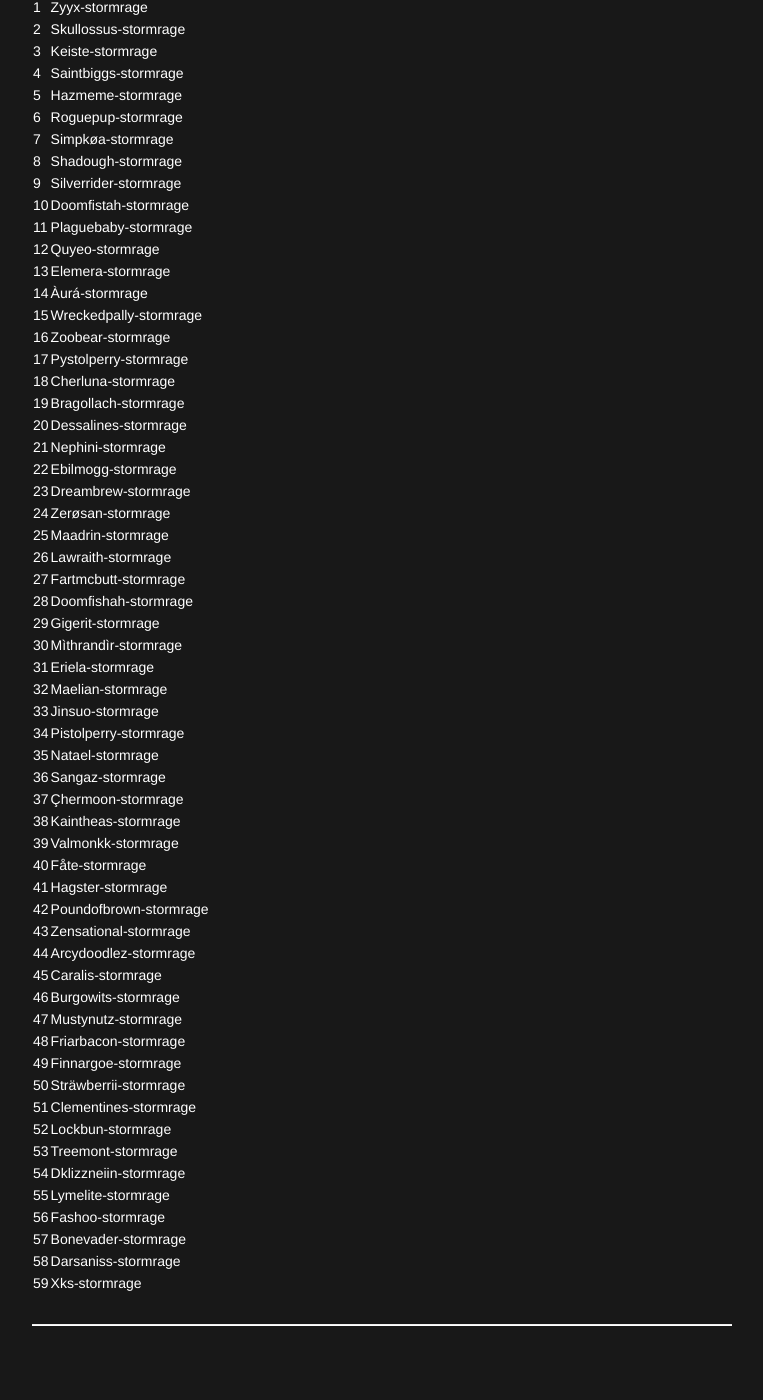
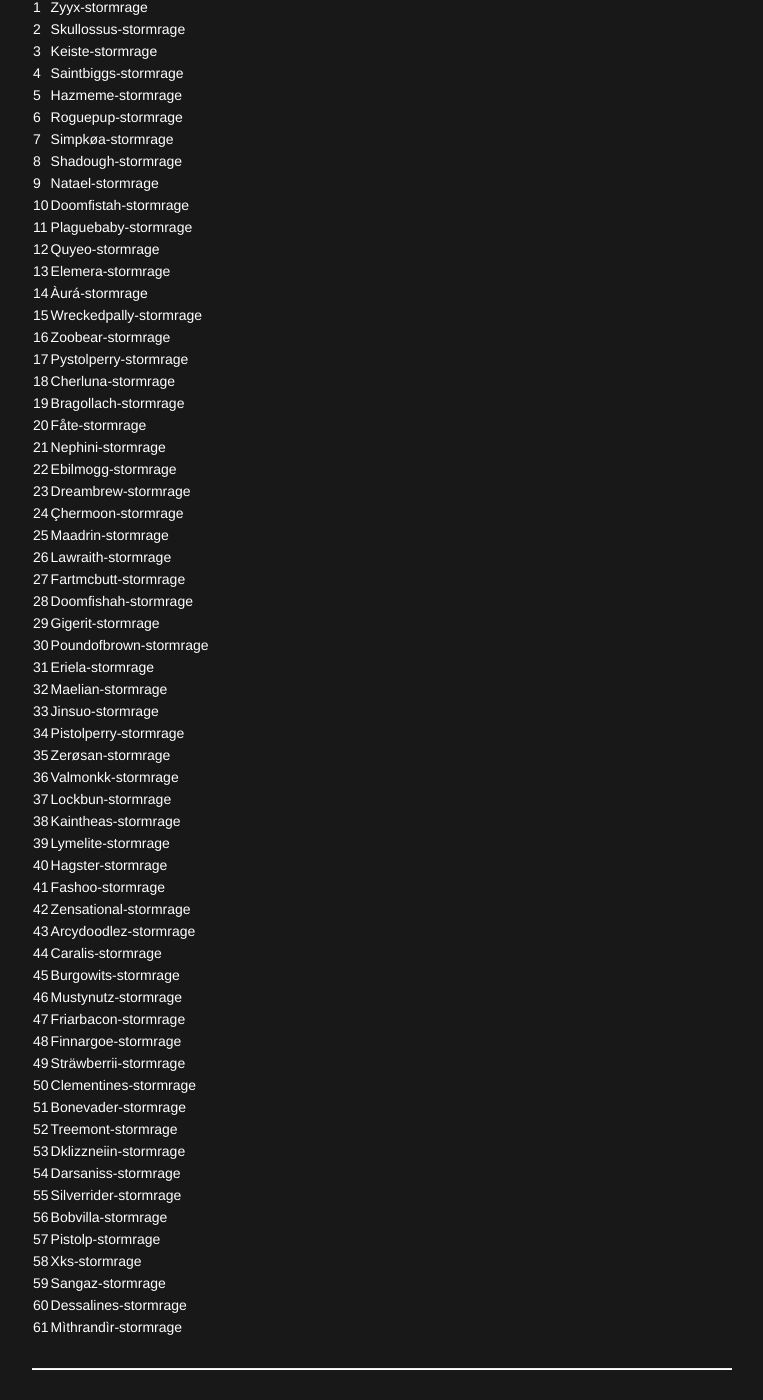
Before and after one commit to omegabiscuit/omegabiscuit.github.io, a Jekyll site: the page built from pages/progression_sk.md, in a window 1280 px wide and 1400 px high, scrolled down 156 px. Shown: the whole window, without its empty margins (258-1021 px from the left). Built offline with Jekyll 4.4.1, drawn with Linux system fonts in a browser that asks for light colours; before the commit the page ends 1512 px from its top, so only the background shows below that; some of the changed text lies outside the part shown.

Commit message:
update SK List

```diff
--- a/pages/progression_sk.md
+++ b/pages/progression_sk.md
@@ -24,43 +24,45 @@ tagline: updated 1/22 11:56
 |17 |Pystolperry-stormrage |
 |18 |Cherluna-stormrage    |
 |19 |Bragollach-stormrage  |
-|20 |Dessalines-stormrage  |
+|20 |Fåte-stormrage        |
 |21 |Nephini-stormrage     |
 |22 |Ebilmogg-stormrage    |
 |23 |Dreambrew-stormrage   |
-|24 |Zerøsan-stormrage     |
+|24 |Çhermoon-stormrage    |
 |25 |Maadrin-stormrage     |
 |26 |Lawraith-stormrage    |
 |27 |Fartmcbutt-stormrage  |
 |28 |Doomfishah-stormrage  |
 |29 |Gigerit-stormrage     |
-|30 |Mìthrandìr-stormrage  |
+|30 |Poundofbrown-stormrage|
 |31 |Eriela-stormrage      |
 |32 |Maelian-stormrage     |
 |33 |Jinsuo-stormrage      |
 |34 |Pistolperry-stormrage |
-|35 |Natael-stormrage      |
-|36 |Sangaz-stormrage      |
-|37 |Çhermoon-stormrage    |
+|35 |Zerøsan-stormrage     |
+|36 |Valmonkk-stormrage    |
+|37 |Lockbun-stormrage     |
 |38 |Kaintheas-stormrage   |
-|39 |Valmonkk-stormrage    |
-|40 |Fåte-stormrage        |
-|41 |Hagster-stormrage     |
-|42 |Poundofbrown-stormrage|
-|43 |Zensational-stormrage |
-|44 |Arcydoodlez-stormrage |
-|45 |Caralis-stormrage     |
-|46 |Burgowits-stormrage   |
-|47 |Mustynutz-stormrage   |
-|48 |Friarbacon-stormrage  |
-|49 |Finnargoe-stormrage   |
-|50 |Sträwberrii-stormrage |
-|51 |Clementines-stormrage |
-|52 |Lockbun-stormrage     |
-|53 |Treemont-stormrage    |
-|54 |Dklizzneiin-stormrage |
-|55 |Lymelite-stormrage    |
-|56 |Fashoo-stormrage      |
-|57 |Bonevader-stormrage   |
-|58 |Darsaniss-stormrage   |
-|59 |Xks-stormrage         |
+|39 |Lymelite-stormrage    |
+|40 |Hagster-stormrage     |
+|41 |Fashoo-stormrage      |
+|42 |Zensational-stormrage |
+|43 |Arcydoodlez-stormrage |
+|44 |Caralis-stormrage     |
+|45 |Burgowits-stormrage   |
+|46 |Mustynutz-stormrage   |
+|47 |Friarbacon-stormrage  |
+|48 |Finnargoe-stormrage   |
+|49 |Sträwberrii-stormrage |
+|50 |Clementines-stormrage |
+|51 |Bonevader-stormrage   |
+|52 |Treemont-stormrage    |
+|53 |Dklizzneiin-stormrage |
+|54 |Darsaniss-stormrage   |
+|55 |Silverrider-stormrage |
+|56 |Bobvilla-stormrage    |
+|57 |Pistolp-stormrage     |
+|58 |Xks-stormrage         |
+|59 |Sangaz-stormrage      |
+|60 |Dessalines-stormrage  |
+|61 |Mìthrandìr-stormrage  |
```
Also changed, not shown: other parts of pages/progression_sk.md (+2 -2 lines).
